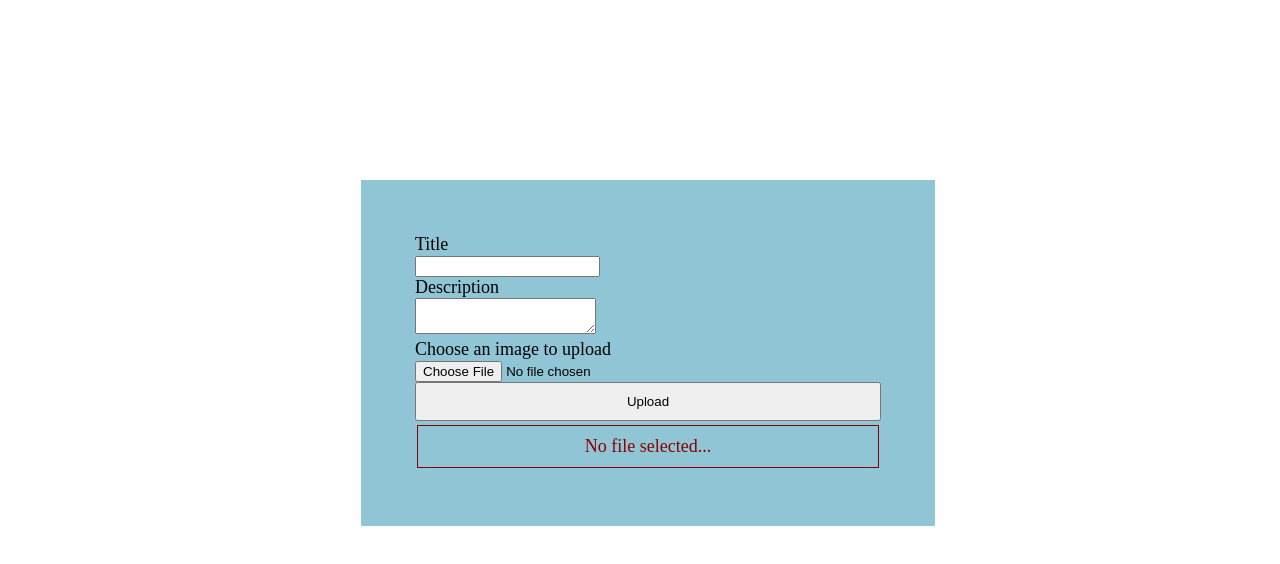
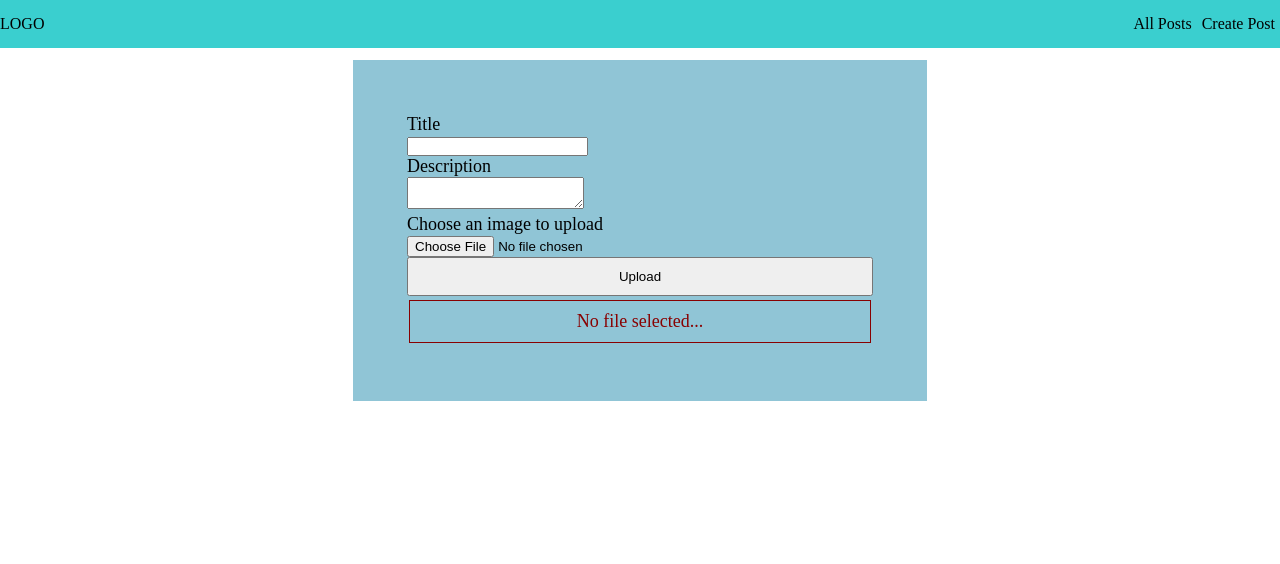
Before and after one commit to RedJanvier/img-upload-firestore, a plain HTML site: page index.html in a window 1280 px wide. Drawn offline with Linux system fonts and the light colour scheme.

Commit message:
finished cleanup

```diff
--- a/css/style.css
+++ b/css/style.css
@@ -1,3 +1,28 @@
+* {
+  margin: 0;
+  padding: 0;
+}
+a {
+  text-decoration: none;
+  color: black;
+}
+nav {
+  position: absolute;
+  top: 0;
+  width: 100vw;
+  display: flex;
+  justify-content: space-between;
+  align-items: center;
+  padding: 10px;
+  background: rgb(58, 207, 207);
+}
+nav .links {
+  list-style-type: none;
+  display: flex;
+}
+nav .links li {
+  padding: 5px;
+}
 body {
   height: 100vh;
   width: 100vw;
@@ -7,7 +32,7 @@ body {
 }
 main {
   position: absolute;
-  top: 180px;
+  top: 60px;
   background: rgba(109, 179, 201, 0.76);
   padding: 3em;
   font-size: 18px;
--- a/index.html
+++ b/index.html
@@ -7,6 +7,14 @@
     <link rel="stylesheet" href="./css/style.css">
 </head>
 <body>
+    <nav>
+        <div class="logo">LOGO</div>
+        <ul class="links">
+            <li><a href="/test-preview.html">All Posts</a></li>
+            <li><a href="./index.html">Create Post</a></li>
+            <!-- <li><a href=""></a></li> -->
+        </ul>
+    </nav>
     <main>
         <div class="error-box box"></div>
         <div class="success-box box">
```
